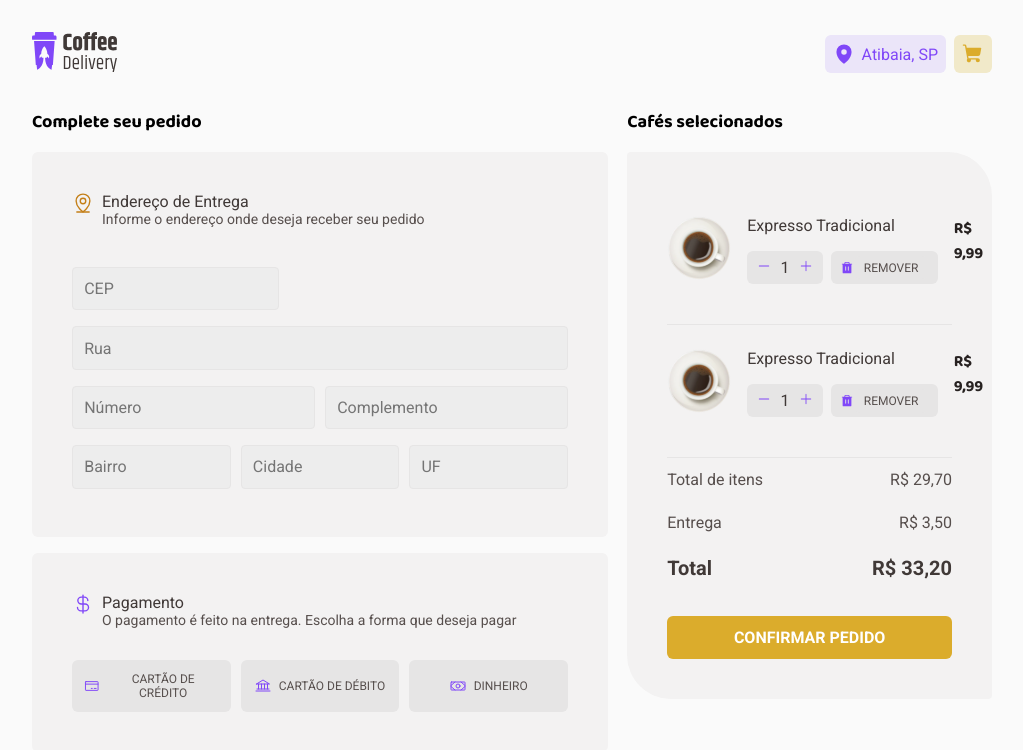
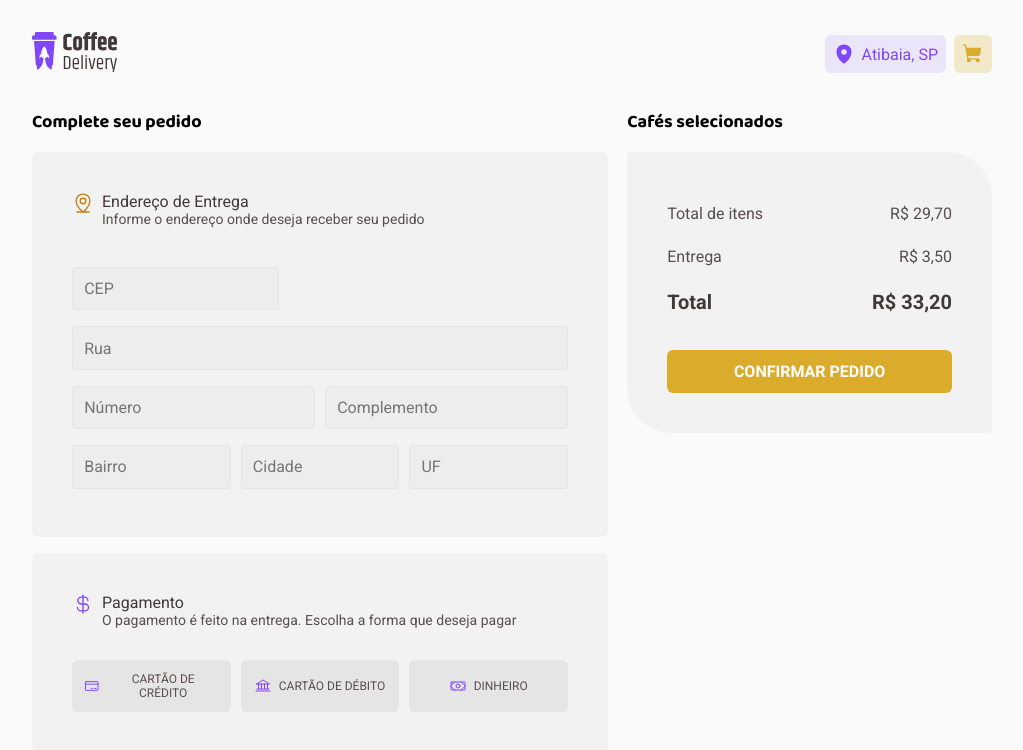
Before and after one commit to lucaslomba/desafio-02, a React (Vite) app: page /checkout in a window 1280 px wide. Shown: the top 750 px of the page, without its empty margins (128-1151 px from the left). Built offline with nearby package versions, Linux system fonts and the light colour scheme.

Commit message:
Atualizando codigo
Funcionalidade de adicionar e remover do carrinho funcionando

```diff
--- a/src/contexts/CartContext.tsx
+++ b/src/contexts/CartContext.tsx
@@ -1,10 +1,16 @@
 import { createContext, ReactNode, useEffect, useReducer } from 'react'
-import { updateCart } from '../reducers/Cart/actions'
+import {
+  deleteItemToCart,
+  updateCart,
+  updateQuantityCart,
+} from '../reducers/Cart/actions'
 import { CartItem, cartReducer } from '../reducers/Cart/reducer'
 
 interface CartContextType {
   cart: CartItem[]
   addItemToCart: (data: CartItem) => void
+  editQuantityInCart: (data: CartItem) => void
+  deleteItemCart: (id: number) => void
 }
 
 export const CartContext = createContext({} as CartContextType)
@@ -35,8 +41,6 @@ export function CartContextProvider({ children }: CartContextProviderProps) {
   useEffect(() => {
     const stateJSON = JSON.stringify(cartState)
 
-    console.log(stateJSON)
-
     localStorage.setItem('@iginite-coffee-delivery:cart-state-2.0.0', stateJSON)
   }, [cartState])
 
@@ -44,8 +48,18 @@ export function CartContextProvider({ children }: CartContextProviderProps) {
     dispatch(updateCart(data))
   }
 
+  function editQuantityInCart(data: CartItem) {
+    dispatch(updateQuantityCart(data))
+  }
+
+  function deleteItemCart(id: number) {
+    dispatch(deleteItemToCart(id))
+  }
+
   return (
-    <CartContext.Provider value={{ cart, addItemToCart }}>
+    <CartContext.Provider
+      value={{ cart, addItemToCart, editQuantityInCart, deleteItemCart }}
+    >
       {children}
     </CartContext.Provider>
   )
--- a/src/pages/Checkout/components/CardCoffeSelected/index.tsx
+++ b/src/pages/Checkout/components/CardCoffeSelected/index.tsx
@@ -1,4 +1,5 @@
-import { useState } from 'react'
+import { useContext, useState } from 'react'
+import { typesOfCoffe } from '../../../../Data/typesOfCoffe'
 
 import { Minus, Plus, Trash } from 'phosphor-react'
 
@@ -9,9 +10,24 @@ import {
   FooterContainer,
   ButtonRemoveToCart,
 } from './styles'
+import { CartContext } from '../../../../contexts/CartContext'
 
-export function CardCoffeSelected() {
-  const [countCoffeToAdd, setCountCoffeToAdd] = useState(1)
+interface CardCoffeSelectedProps {
+  coffeeId: number
+  quantity: number
+}
+
+export function CardCoffeSelected({
+  coffeeId,
+  quantity,
+}: CardCoffeSelectedProps) {
+  const { editQuantityInCart, deleteItemCart } = useContext(CartContext)
+  const urlImage = '../../../../src/assets/tiposCafe/'
+
+  const [countCoffeToAdd, setCountCoffeToAdd] = useState(quantity)
+  const dataSelectedCoffee = typesOfCoffe.filter(
+    (coffee) => coffee.id === coffeeId,
+  )
 
   function handleCountCoffeAdd(action: string) {
     const newValueCount =
@@ -22,13 +38,28 @@ export function CardCoffeSelected() {
     }
 
     setCountCoffeToAdd(newValueCount)
+
+    const data = {
+      coffeeId: dataSelectedCoffee[0].id,
+      quantity: newValueCount,
+      unityPrice: dataSelectedCoffee[0].price,
+      totalPrice: dataSelectedCoffee[0].price * newValueCount,
+    }
+
+    editQuantityInCart(data)
+  }
+
+  function handleDeleteItemCart() {
+    const coffeeId = dataSelectedCoffee[0].id
+
+    deleteItemCart(coffeeId)
   }
 
   return (
     <CardCoffeeContainer>
-      <img src="../../../../src/assets/tiposCafe/Arabe.svg" alt="Café Árabe" />
+      <img src={urlImage + dataSelectedCoffee[0].image} alt="Café Árabe" />
       <CardCoffeeDetails>
-        <span>Expresso Tradicional</span>
+        <span>{dataSelectedCoffee[0].title}</span>
         <FooterContainer>
           <div>
             <span>
@@ -41,7 +72,7 @@ export function CardCoffeSelected() {
               </button>
             </span>
 
-            <ButtonRemoveToCart>
+            <ButtonRemoveToCart onClick={handleDeleteItemCart}>
               <Trash size={14} weight="fill" />
               <span>REMOVER</span>
             </ButtonRemoveToCart>
@@ -49,7 +80,9 @@ export function CardCoffeSelected() {
         </FooterContainer>
       </CardCoffeeDetails>
 
-      <CardCoffeePrice>R$ 9,99</CardCoffeePrice>
+      <CardCoffeePrice>
+        R$ {dataSelectedCoffee[0].price.toFixed(2).toString().replace('.', ',')}
+      </CardCoffeePrice>
     </CardCoffeeContainer>
   )
 }
--- a/src/pages/Checkout/index.tsx
+++ b/src/pages/Checkout/index.tsx
@@ -5,7 +5,8 @@ import {
   Money,
   Bank,
 } from 'phosphor-react'
-import { useState } from 'react'
+import { useContext, useState } from 'react'
+import { CartContext } from '../../contexts/CartContext'
 import { CardCoffeSelected } from './components/CardCoffeSelected'
 
 import {
@@ -28,6 +29,7 @@ import {
 } from './styles'
 
 export function Checkout() {
+  const { cart } = useContext(CartContext)
   const [paymentMethod, setPaymentMethod] = useState('')
 
   return (
@@ -103,8 +105,17 @@ export function Checkout() {
       <div>
         <h2>Cafés selecionados</h2>
         <CardSelecteds>
-          <CardCoffeSelected />
-          <CardCoffeSelected />
+          {cart.map((cart) =>
+            cart.quantity > 0 ? (
+              <CardCoffeSelected
+                key={cart.coffeeId}
+                coffeeId={cart.coffeeId}
+                quantity={cart.quantity}
+              />
+            ) : (
+              <></>
+            ),
+          )}
 
           <ResumeContainerGrid>
             <div>
--- a/src/pages/Home/components/CardCoffe/index.tsx
+++ b/src/pages/Home/components/CardCoffe/index.tsx
@@ -6,6 +6,7 @@ import {
   FooterContainer,
   CardCoffePrice,
   CardCoffeTypesContainer,
+  ButtonAdd,
 } from './styles'
 
 import { ShoppingCart, Plus, Minus } from 'phosphor-react'
@@ -41,15 +42,19 @@ export function CardCoffe({ coffee }: CardCoffeeProps) {
     }
 
     setCountCoffeToAdd(newValueCount)
+  }
 
+  function handleAddItemsToCart() {
     const data = {
       coffeeId: coffee.id,
-      quantity: newValueCount,
+      quantity: countCoffeToAdd,
       unityPrice: coffee.price,
-      totalPrice: coffee.price * newValueCount,
+      totalPrice: coffee.price * countCoffeToAdd,
     }
 
     addItemToCart(data)
+
+    setCountCoffeToAdd(0)
   }
 
   return (
@@ -86,9 +91,9 @@ export function CardCoffe({ coffee }: CardCoffeeProps) {
             </button>
           </span>
 
-          <NavLink to="/checkout" title="checkout">
+          <ButtonAdd onClick={handleAddItemsToCart}>
             <ShoppingCart size={22} weight="fill" />
-          </NavLink>
+          </ButtonAdd>
         </div>
       </FooterContainer>
     </CardCoffeContainer>
--- a/src/pages/Home/components/CardCoffe/styles.ts
+++ b/src/pages/Home/components/CardCoffe/styles.ts
@@ -61,18 +61,6 @@ export const FooterContainer = styled.div`
     display: flex;
     gap: 0.5rem;
 
-    a {
-      display: flex;
-      align-items: center;
-      justify-content: center;
-
-      background: ${(props) => props.theme['purple-500']};
-      color: ${(props) => props.theme.white};
-
-      padding: 0.5rem;
-      border-radius: 6px;
-    }
-
     span {
       background: ${(props) => props.theme['gray-400']};
 
@@ -111,3 +99,19 @@ export const CardCoffePrice = styled.span`
 export const CardCoffeTypesContainer = styled.div`
   display: flex;
 `
+
+export const ButtonAdd = styled.button`
+  display: flex;
+  align-items: center;
+  justify-content: center;
+
+  background: ${(props) => props.theme['purple-500']};
+  color: ${(props) => props.theme.white};
+
+  padding: 0.5rem;
+
+  border: none;
+  border-radius: 6px;
+
+  cursor: pointer;
+`
--- a/src/reducers/Cart/actions.ts
+++ b/src/reducers/Cart/actions.ts
@@ -2,6 +2,8 @@ import { CartItem } from './reducer'
 
 export enum ActionTypes {
   UPDATE_CART = 'UPDATE_CART',
+  UPDATE_QUANTITY_CART = 'UPDATE_QUANTITY_CART',
+  DELETE_ITEM_CART = 'DELETE_ITEM_CART',
 }
 
 export function updateCart(cart: CartItem) {
@@ -12,3 +14,21 @@ export function updateCart(cart: CartItem) {
     },
   }
 }
+
+export function updateQuantityCart(cart: CartItem) {
+  return {
+    type: ActionTypes.UPDATE_QUANTITY_CART,
+    payload: {
+      cart,
+    },
+  }
+}
+
+export function deleteItemToCart(id: number) {
+  return {
+    type: ActionTypes.DELETE_ITEM_CART,
+    payload: {
+      id,
+    },
+  }
+}
--- a/src/reducers/Cart/reducer.ts
+++ b/src/reducers/Cart/reducer.ts
@@ -22,7 +22,30 @@ export function cartReducer(state: CartState, action: any) {
 
       return produce(state, (draft) => {
         cartItemIndex >= 0
+          ? (draft.cart[cartItemIndex].quantity =
+              draft.cart[cartItemIndex].quantity + action.payload.cart.quantity)
+          : draft.cart.push(action.payload.cart)
+      })
+    }
+    case ActionTypes.UPDATE_QUANTITY_CART: {
+      const cartItemIndex = state.cart.findIndex((cart) => {
+        return cart.coffeeId === action.payload.cart.coffeeId
+      })
+
+      return produce(state, (draft) => {
+        cartItemIndex >= 0
           ? (draft.cart[cartItemIndex] = action.payload.cart)
+          : draft.cart.push(action.payload.cart)
+      })
+    }
+    case ActionTypes.DELETE_ITEM_CART: {
+      const cartItemIndex = state.cart.findIndex((cart) => {
+        return cart.coffeeId === action.payload.id
+      })
+
+      return produce(state, (draft) => {
+        cartItemIndex >= 0
+          ? (draft.cart[cartItemIndex].quantity = 0)
           : draft.cart.push(action.payload.cart)
       })
     }
```
